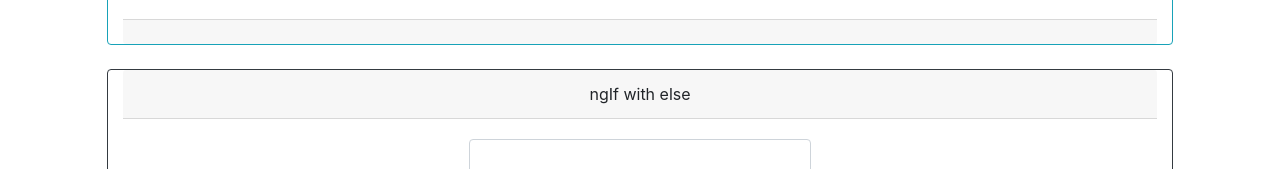
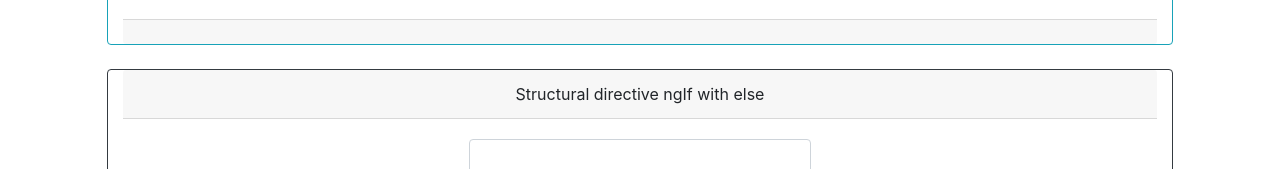
Before and after one commit to kannanParamasivam/angular-practice, an Angular app: page / in a window 1280 px wide. Shown: the part 748-917 px from the top of the page. Built offline with nearby package versions, Linux system fonts and the light colour scheme.

Commit message:
structural directives correction

```diff
--- a/src/app/angular-if-else/angular-if-else.component.html
+++ b/src/app/angular-if-else/angular-if-else.component.html
@@ -1,7 +1,7 @@
 <div class="card offset-sm-1 col-sm-10 border-dark">
 
   <div class="card-header">
-    ngIf with else
+    Structural directive ngIf with else
   </div>
 
   <div class="card-body">
```
